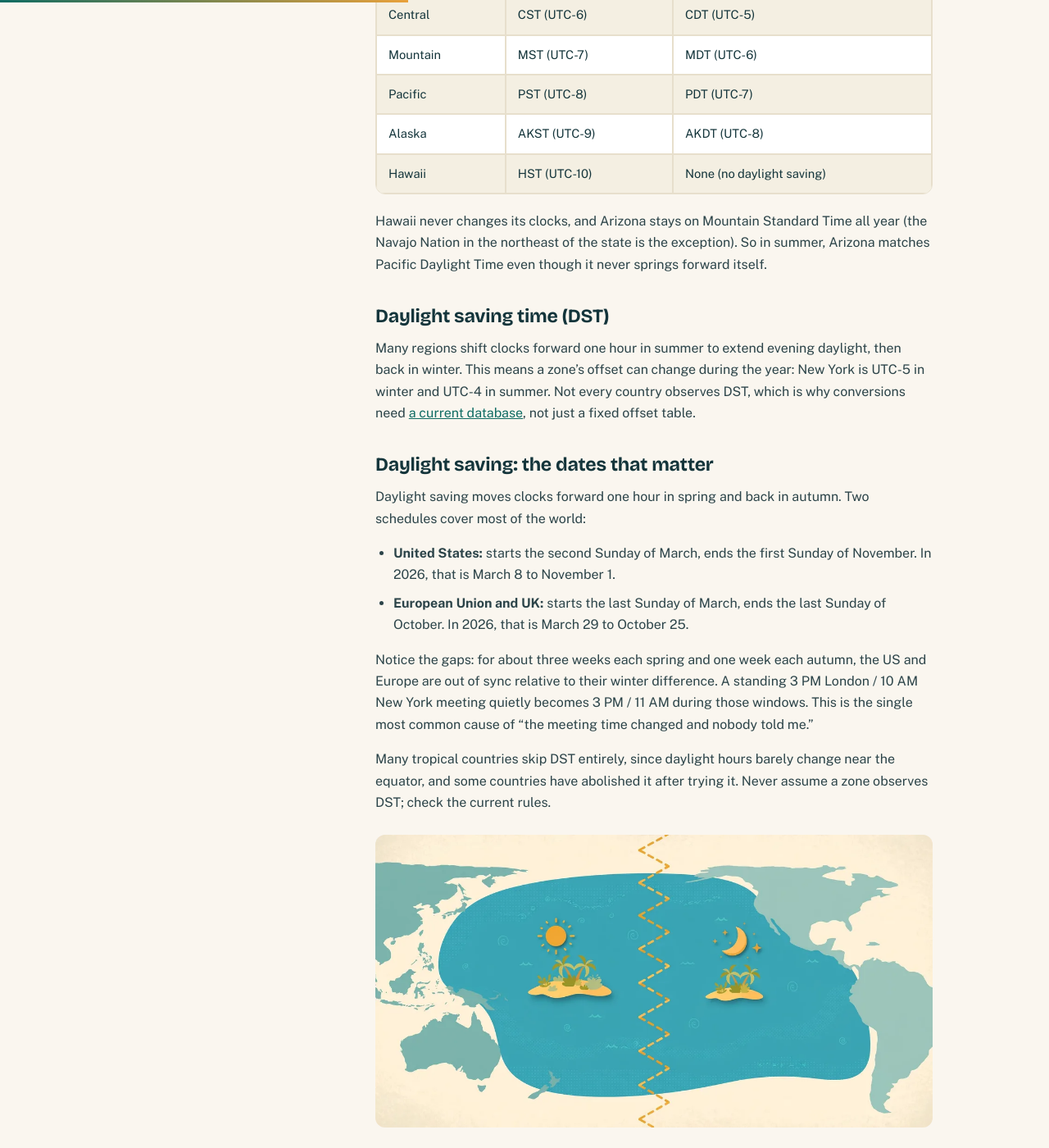
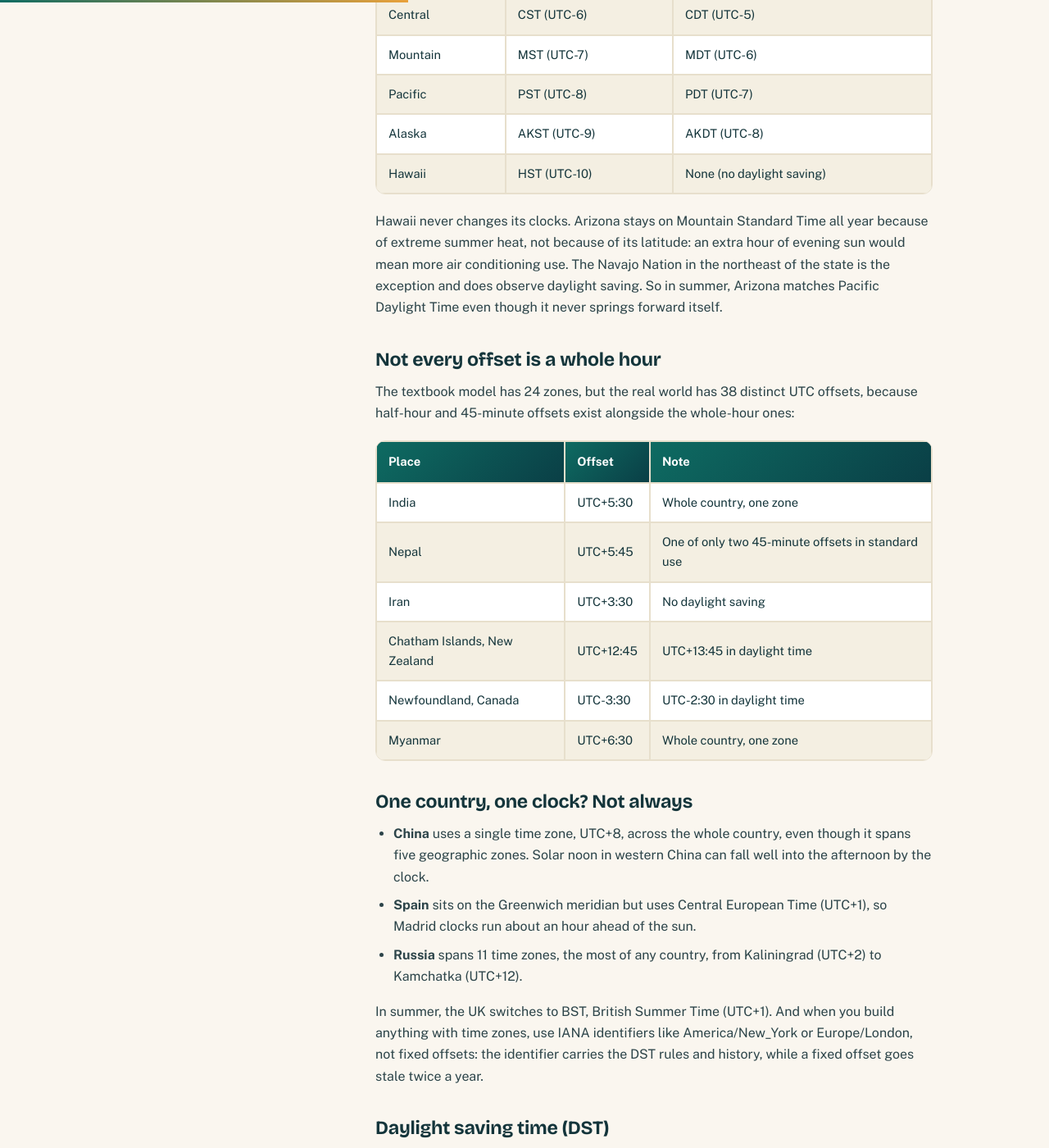
Before and after one commit to zaidmeo09-dhangal/agedatecalc, a Jekyll site: the page built from _posts/2026-10-25-time-zones-explained.md, in a window 1280 px wide and 1400 px high, scrolled down 2372 px. Shown: the whole window at 82% size. Built offline with Jekyll 4.4.1, drawn with Linux system fonts in a browser that asks for light colours; some of the changed text lies outside the part shown.

```diff
--- a/_posts/2026-10-25-time-zones-explained.md
+++ b/_posts/2026-10-25-time-zones-explained.md
@@ -3,6 +3,7 @@
 title: Time Zones Explained - UTC, GMT, and Daylight Saving
 slug: time-zones-explained
 date: '2026-10-25'
+last_modified_at: 2026-11-12
 status: Published
 author: AgeDateCalc Team
 category: Time Guides
@@ -47,7 +48,7 @@
 
   Why do some places not observe daylight saving time?
 
-  Daylight saving offers little benefit near the equator, where daylight hours barely change across the year. Arizona and Hawaii stay on standard time all year for this reason.'
+  Hawaii skips daylight saving because it sits near the equator, where daylight hours barely change across the year. Arizona skips it for a different reason: extreme summer heat. An extra hour of evening sunlight would mean more air conditioning use, not less, so Arizona stays on Mountain Standard Time (UTC-7) year round, except the Navajo Nation, which does observe DST.'
 permalink: /blog/time-zones-explained/
 tool_url: /time-zone-converter/
 tool_name: Time Zone Converter
@@ -91,7 +92,28 @@
 | Alaska | AKST (UTC-9) | AKDT (UTC-8) |
 | Hawaii | HST (UTC-10) | None (no daylight saving) |
 
-Hawaii never changes its clocks, and Arizona stays on Mountain Standard Time all year (the Navajo Nation in the northeast of the state is the exception). So in summer, Arizona matches Pacific Daylight Time even though it never springs forward itself.
+Hawaii never changes its clocks. Arizona stays on Mountain Standard Time all year because of extreme summer heat, not because of its latitude: an extra hour of evening sun would mean more air conditioning use. The Navajo Nation in the northeast of the state is the exception and does observe daylight saving. So in summer, Arizona matches Pacific Daylight Time even though it never springs forward itself.
+
+## Not every offset is a whole hour
+
+The textbook model has 24 zones, but the real world has 38 distinct UTC offsets, because half-hour and 45-minute offsets exist alongside the whole-hour ones:
+
+| Place | Offset | Note |
+|---|---|---|
+| India | UTC+5:30 | Whole country, one zone |
+| Nepal | UTC+5:45 | One of only two 45-minute offsets in standard use |
+| Iran | UTC+3:30 | No daylight saving |
+| Chatham Islands, New Zealand | UTC+12:45 | UTC+13:45 in daylight time |
+| Newfoundland, Canada | UTC-3:30 | UTC-2:30 in daylight time |
+| Myanmar | UTC+6:30 | Whole country, one zone |
+
+## One country, one clock? Not always
+
+- **China** uses a single time zone, UTC+8, across the whole country, even though it spans five geographic zones. Solar noon in western China can fall well into the afternoon by the clock.
+- **Spain** sits on the Greenwich meridian but uses Central European Time (UTC+1), so Madrid clocks run about an hour ahead of the sun.
+- **Russia** spans 11 time zones, the most of any country, from Kaliningrad (UTC+2) to Kamchatka (UTC+12).
+
+In summer, the UK switches to BST, British Summer Time (UTC+1). And when you build anything with time zones, use IANA identifiers like America/New_York or Europe/London, not fixed offsets: the identifier carries the DST rules and history, while a fixed offset goes stale twice a year.
 
 ## Daylight saving time (DST)
 
```
